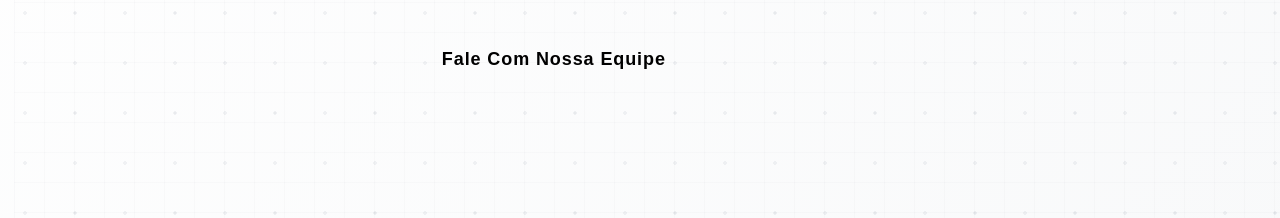
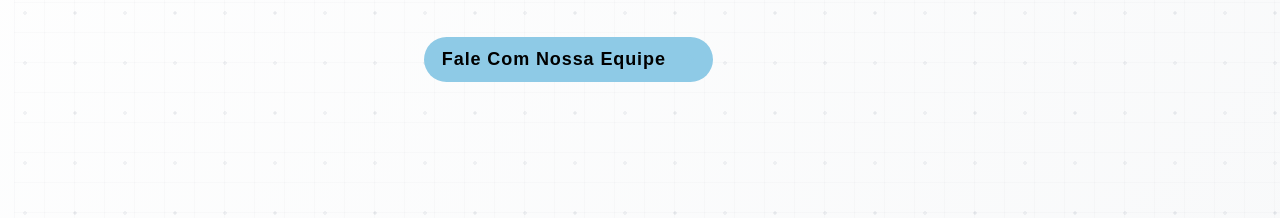
Before and after one commit to matheussousadeveloper/fluxo-digital-agency, a plain HTML site: page index.html in a window 1280 px wide. In both pictures the pointer is over the button "Fale Com Nossa Equipe". Shown: the part 488-706 px from the top of the page. Drawn offline with Linux system fonts and the light colour scheme.

Commit message:
Update styles.css

```diff
--- a/styles.css
+++ b/styles.css
@@ -165,7 +165,7 @@ body {
     fill: none;
     stroke-linecap: round;
     stroke-linejoin: round;
-    stroke: var(--color-destaque2);
+    stroke: #0d1b2a;
     stroke-width: 2;
     transform: translateX(-5px);
     transition: all 0.3s ease;
@@ -173,12 +173,12 @@ body {
 
 .cta:hover:before {
     width: 100%;
-    background: var(--color-destaque2);
+    background: #8ecae6;
 }
 
 .cta:hover svg {
     transform: translateX(0);
-    stroke: var(--color-destaque1);
+    stroke: #8ecae6;
 }
 
 .cta:active {
```
